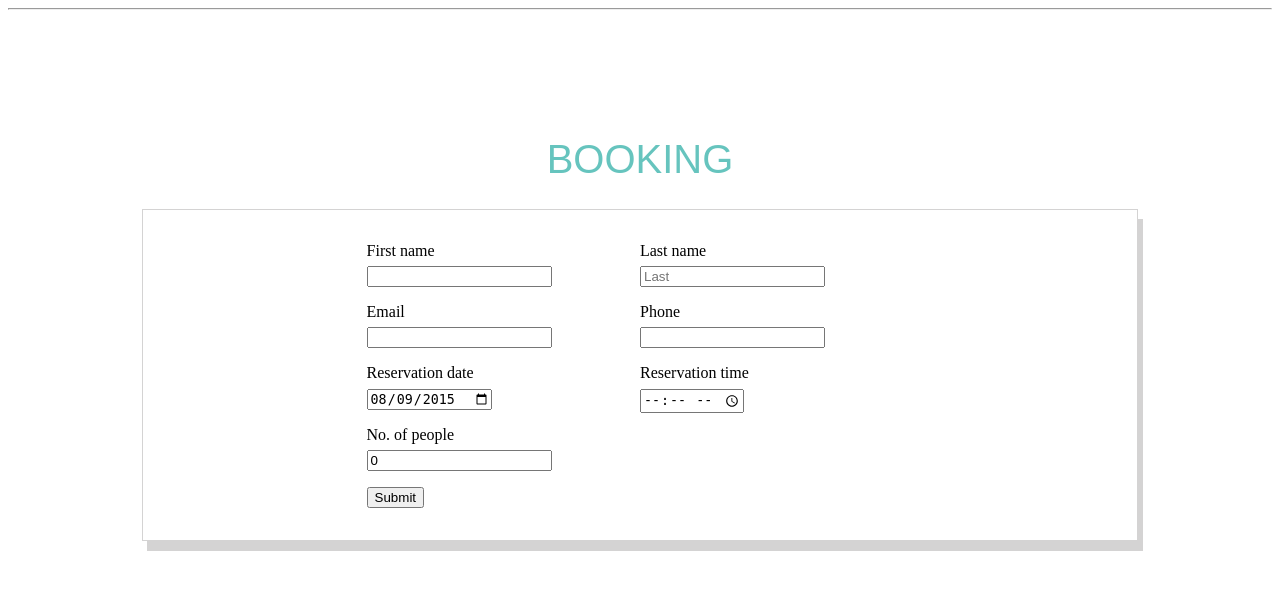
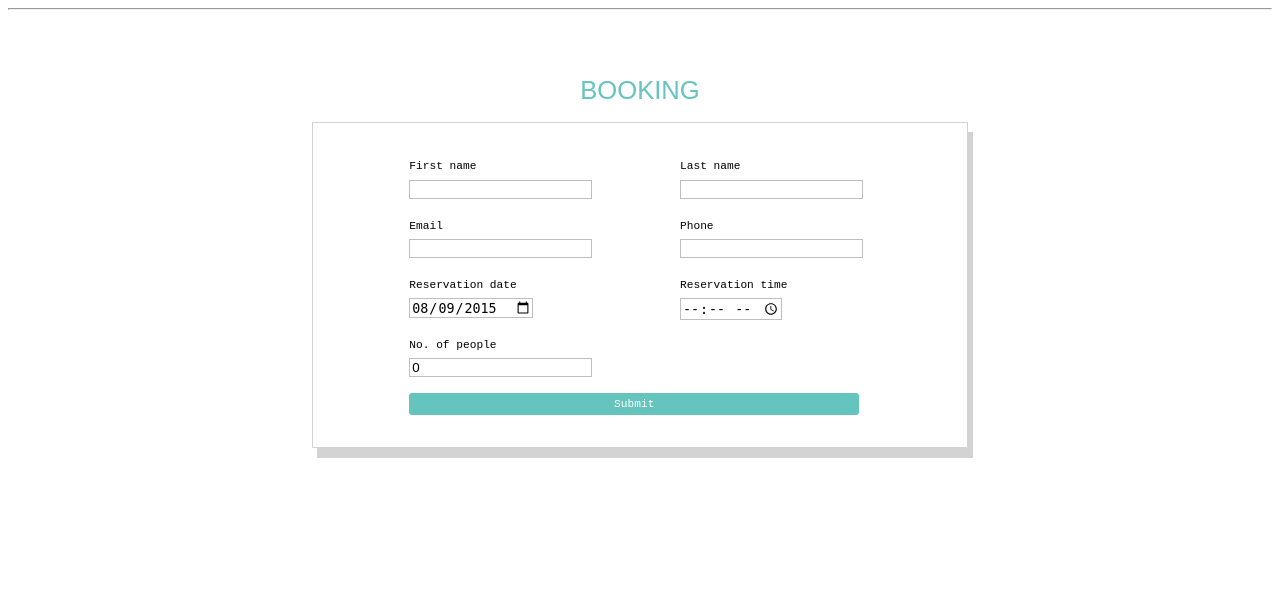
Before and after one commit to HamraKhan/atlas, a PHP site: page /booking.html in a window 1280 px wide. Shown: the top 590 px of the page. Run offline with PHP 8.4, Linux system fonts and the light colour scheme.

Commit message:
Booking form styling - Altered font size and padding - Removed placeholder attribute

```diff
--- a/frontend/booking/booking.css
+++ b/frontend/booking/booking.css
@@ -1,29 +1,38 @@
 h1 {
     text-align: center;
     font-family: 'Raleway', sans-serif;
-    font-size: 2.5rem;
+    font-size: 1.6rem;
     font-weight: normal;
     color: #66C4BE;
-    padding-top: 100px;
+    padding-top: 49px;;
 }
 
 .book {
     display: flex;
     justify-content: center;
+    padding-bottom: 5rem;
 }
 
 .booking-form {
-    padding: 2rem 14rem 2rem 14rem;
+    padding: 2rem 1rem 2rem 6rem;
     border: 1px solid #d4d3d3;
     box-shadow: 5px 10px #d4d3d3;
 }
 
 input {
     margin: 0.4rem 2rem 1rem 0rem;
+    /* border-color: #66C4BE; */
+    border: 1px solid #bebebe;
+}
+
+label, button {
+    font-family: 'Courier New', monospace;
+    font-size: 0.7rem;
 }
 
 label {
     padding-bottom: 1rem;
+
 }
 
 .column {
@@ -36,3 +45,16 @@ label {
     display: table;
     clear: both;
 }
+
+button {
+    padding: 0.3rem 12.8rem 0.3rem 12.8rem;
+    color: #ffffff;
+    background-color: #66C4BE;
+    border: none;
+    border-radius: 3px;
+}
+
+button:hover {
+    background-color: rgb(158, 158, 158);
+    color: rgb(56, 56, 56);
+}
--- a/frontend/booking/booking.html
+++ b/frontend/booking/booking.html
@@ -44,7 +44,6 @@
             type="text"
             id="fname"
             name="fname"
-            placeholder="Last"
             required
           /><br>
           <label for="phone">Phone</label><br>
--- a/frontend/foodMenu/menu.css
+++ b/frontend/foodMenu/menu.css
@@ -7,7 +7,7 @@
 #menu {
     text-align: center;
     font-family: 'Raleway', sans-serif;
-    font-size: 2.5rem;
+    font-size: 1.6rem;
     font-weight: normal;
     color: #66C4BE;
     padding-top: 100px;
@@ -22,7 +22,7 @@
 .centered-text {
     text-align: center;
     font-family: 'Courier New', monospace;
-    font-size: 1.75rem;
+    font-size: 1.4rem;
     line-height: 1.4;
     padding-left: 95px;
     padding-right: 95px;
--- a/frontend/mainMenu/main.css
+++ b/frontend/mainMenu/main.css
@@ -7,7 +7,7 @@
 /*Food*/
 
 .course-heading {
-    font-size: 14px;
+    font-size: 1.6rem;
 }
 
 .menu-group-heading {
```
Also changed, not shown: frontend/about/about.css (+4 -4 lines).
